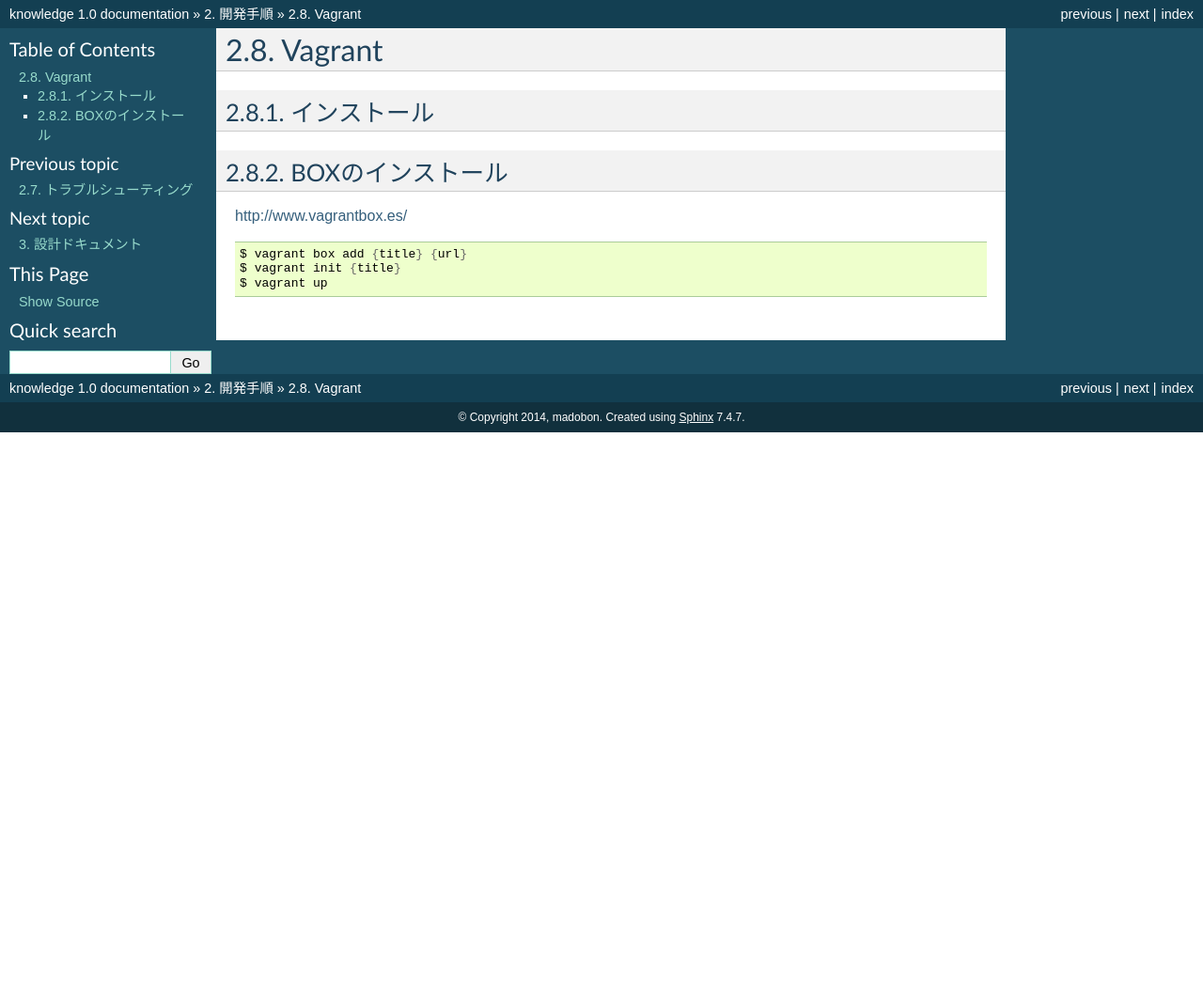
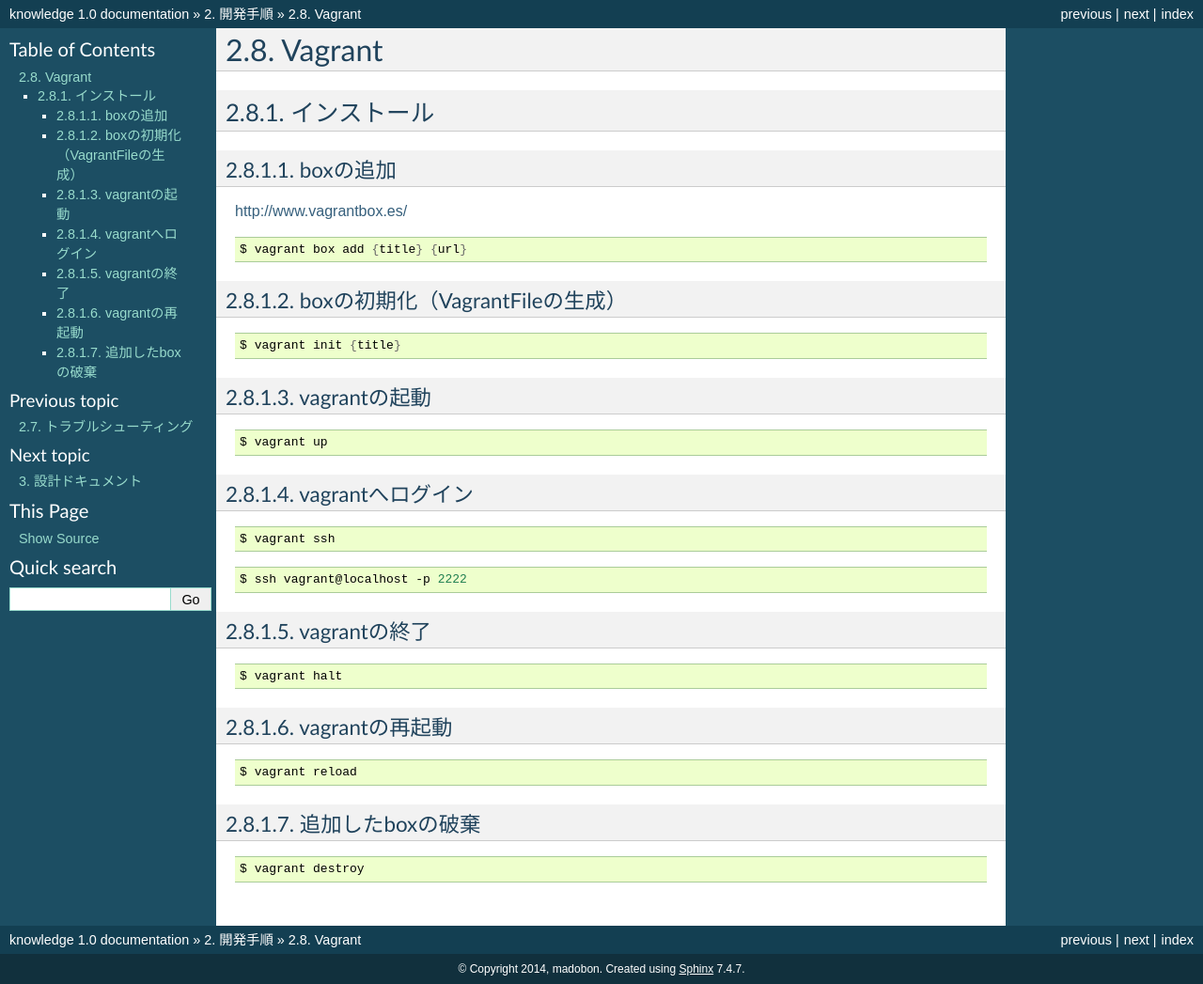
Before and after one commit to madobon/wiki, a Sphinx documentation site: the page built from source/development/vagrant/index.rst, in a window 1280 px wide. Shown: the whole page at 94% size. Built offline with Sphinx 7.4.7, drawn with Linux system fonts in a browser that asks for light colours; before the commit the page ends 900 px from its top, so only the background shows below that.

Commit message:
Update index.rst

```diff
--- a/source/development/vagrant/index.rst
+++ b/source/development/vagrant/index.rst
@@ -5,13 +5,57 @@ Vagrant
 インストール
 =================
 
-BOXのインストール
-=================
+boxの追加
+----------------------------------------
 
 http://www.vagrantbox.es/
 
 .. code-block:: bash
 
     $ vagrant box add {title} {url}
+
+boxの初期化（VagrantFileの生成）
+----------------------------------------
+
+.. code-block:: bash
+
     $ vagrant init {title}
+
+vagrantの起動
+----------------------------------------
+
+.. code-block:: bash
+
     $ vagrant up
+
+vagrantへログイン
+----------------------------------------
+
+.. code-block:: bash
+
+    $ vagrant ssh
+
+.. code-block:: bash
+
+    $ ssh vagrant@localhost -p 2222
+
+vagrantの終了
+----------------------------------------
+
+.. code-block:: bash
+
+    $ vagrant halt
+
+vagrantの再起動
+----------------------------------------
+
+.. code-block:: bash
+
+    $ vagrant reload
+
+追加したboxの破棄
+----------------------------------------
+
+.. code-block:: bash
+
+    $ vagrant destroy
```
